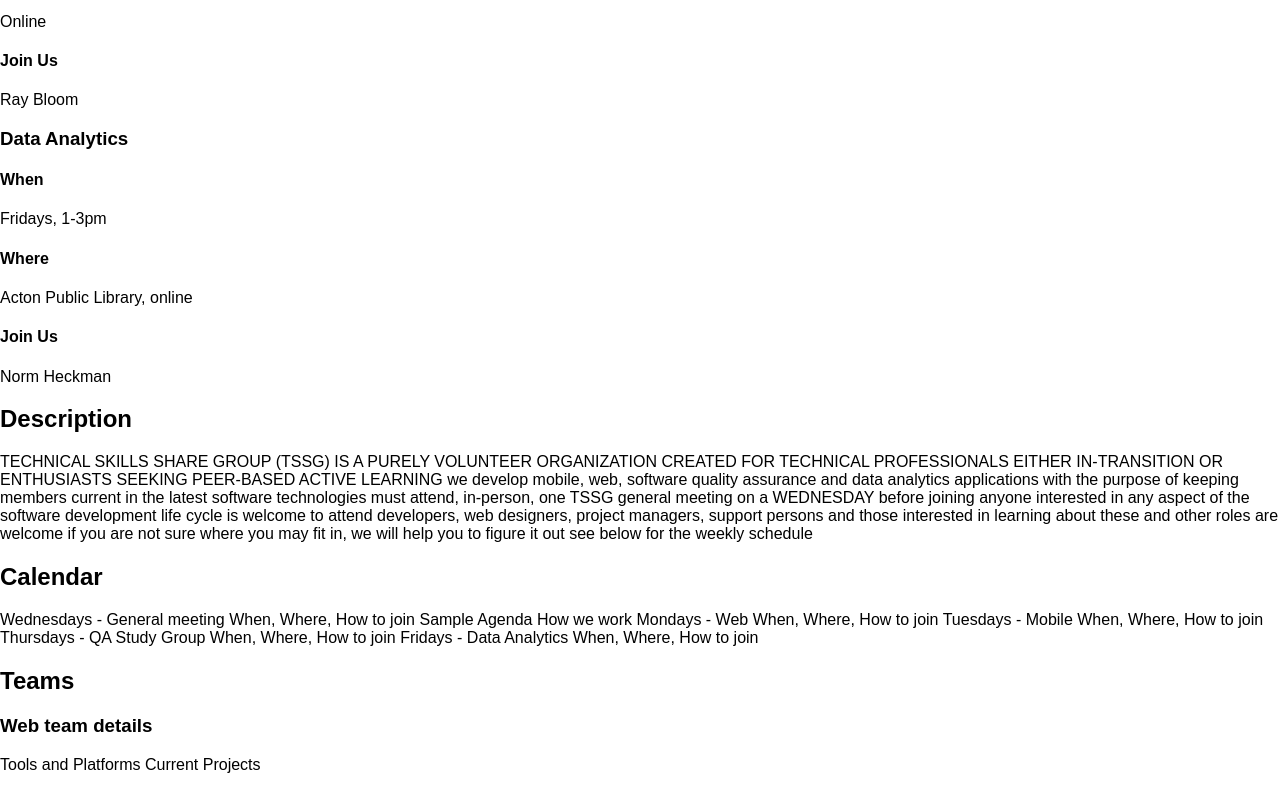
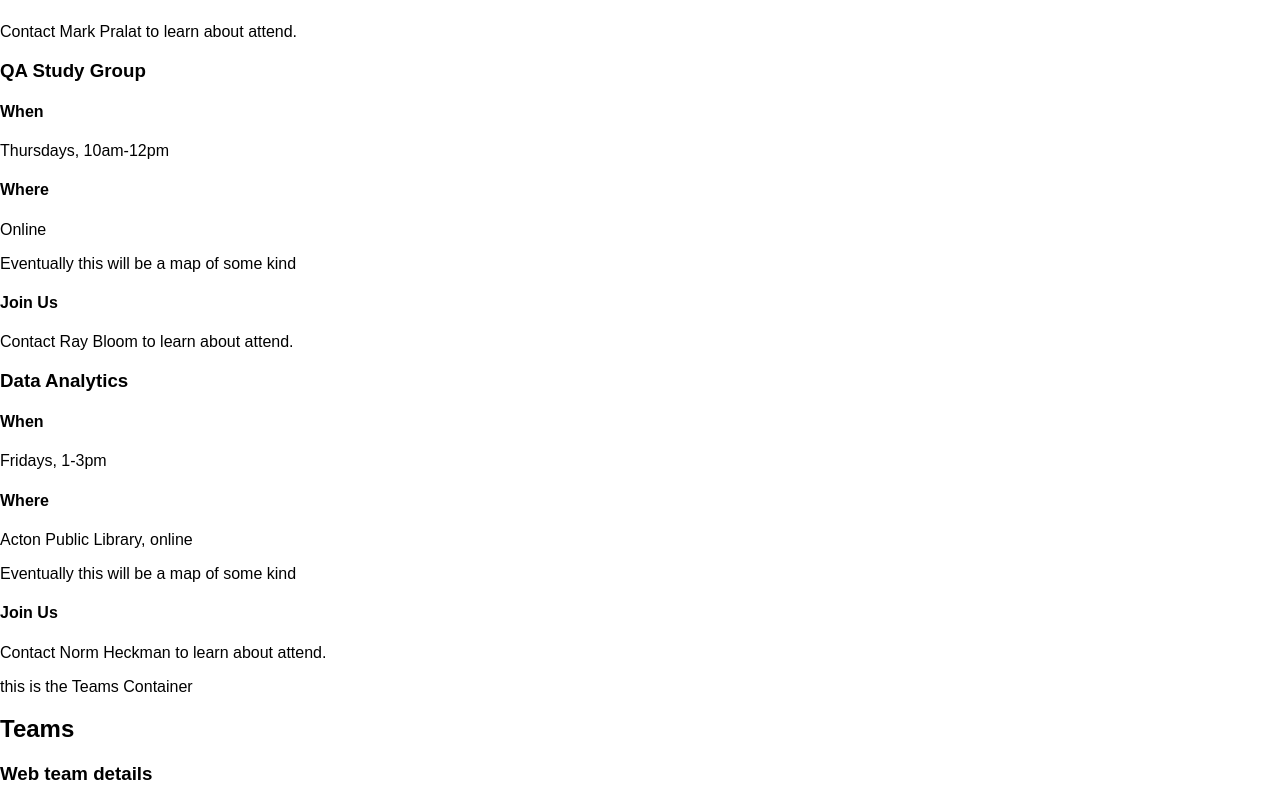
Before and after one commit to marclevetin/tssg-tech, a React (Create React App) app: page / in a window 1280 px wide. Shown: the part 1231-2020 px from the top of the page. Built offline with nearby package versions, Linux system fonts and the light colour scheme.

Commit message:
save point.  Working on the Teams component.

```diff
--- a/src/App.js
+++ b/src/App.js
@@ -1,6 +1,7 @@
 import React, { Component } from 'react';
 import Navbar from './containers/Navbar';
 import Calendar from './containers/Calendar';
+import Teams from './containers/Teams';
 import calendardata from './data/calendardata';
 
 class App extends Component {
@@ -11,46 +12,24 @@ class App extends Component {
           <h1>Technical Skills Share Group</h1>
         </div>
         <Navbar />
-        <Calendar
-          data={calendardata}
-        />
         <div>
-          <h2>Description</h2>
           <p>TECHNICAL SKILLS SHARE GROUP (TSSG)
           IS A PURELY VOLUNTEER ORGANIZATION CREATED FOR
           TECHNICAL PROFESSIONALS EITHER IN-TRANSITION OR ENTHUSIASTS
           SEEKING PEER-BASED ACTIVE LEARNING
           we develop mobile, web, software quality assurance and data analytics applications with the purpose of keeping members current in the latest software technologies
-
           must attend, in-person, one TSSG general meeting on a WEDNESDAY before joining
-
           anyone interested in any aspect of the software development life cycle is welcome to attend
-
           developers, web designers, project managers, support persons and those interested in learning about these and other roles are welcome
-
           if you are not sure where you may fit in, we will help you to figure it out
-
           see below for the weekly schedule
           </p>
         </div>
+        <Calendar
+          data={calendardata}
+        />
         <div>
-          <h2>Calendar</h2>
-          <p>
-            Wednesdays - General meeting
-            When, Where, How to join
-            Sample Agenda
-            How we work
-            Mondays - Web
-            When, Where, How to join
-            Tuesdays - Mobile
-            When, Where, How to join
-            Thursdays - QA Study Group
-            When, Where, How to join
-            Fridays - Data Analytics
-            When, Where, How to join
-          </p>
-        </div>
-        <div>
+        <Teams />
           <h2>Teams</h2>
           <h3>Web team details</h3>
           <p>
--- a/src/components/CalendarItem.js
+++ b/src/components/CalendarItem.js
@@ -7,9 +7,10 @@ const CalendarItem = (props) => {
       <h4>When</h4>
       {props.when}
       <h4>Where</h4>
-      {props.where}
+      <p>{props.where}</p>
+      <p>Eventually this will be a map of some kind</p>
       <h4>Join Us</h4>
-      {props.join}
+      <p>Contact {props.join} to learn about attend.</p>
       <p>{props.details}</p>
     </div>
   )
--- /dev/null
+++ b/src/containers/Teams.js
@@ -0,0 +1,18 @@
+import React, {Component} from 'react'
+
+class Teams extends Component {
+  constructor(props) {
+    super(props)
+
+  }
+
+  render() {
+    return(
+      <div>
+        this is the Teams Container
+      </div>
+    )
+  }
+}
+
+export default Teams
--- a/src/data/calendardata.js
+++ b/src/data/calendardata.js
@@ -4,7 +4,6 @@ const calendardata = [
   { id: 3, title: 'Mobile Application Development', when: 'Tuesdays, 10am-1pm, online' , where: 'Acton Public Library', join: 'Mark Pralat', details: '' },
   { id: 4, title: 'QA Study Group', when: 'Thursdays, 10am-12pm' , where: 'Online', join: 'Ray Bloom', details: '' },
   { id: 5, title: 'Data Analytics', when: 'Fridays, 1-3pm' , where: 'Acton Public Library, online', join: 'Norm Heckman', details: '' }
-
 ]
 
 module.exports = calendardata
```
Lines whose indentation alone changed are shown as unchanged.
